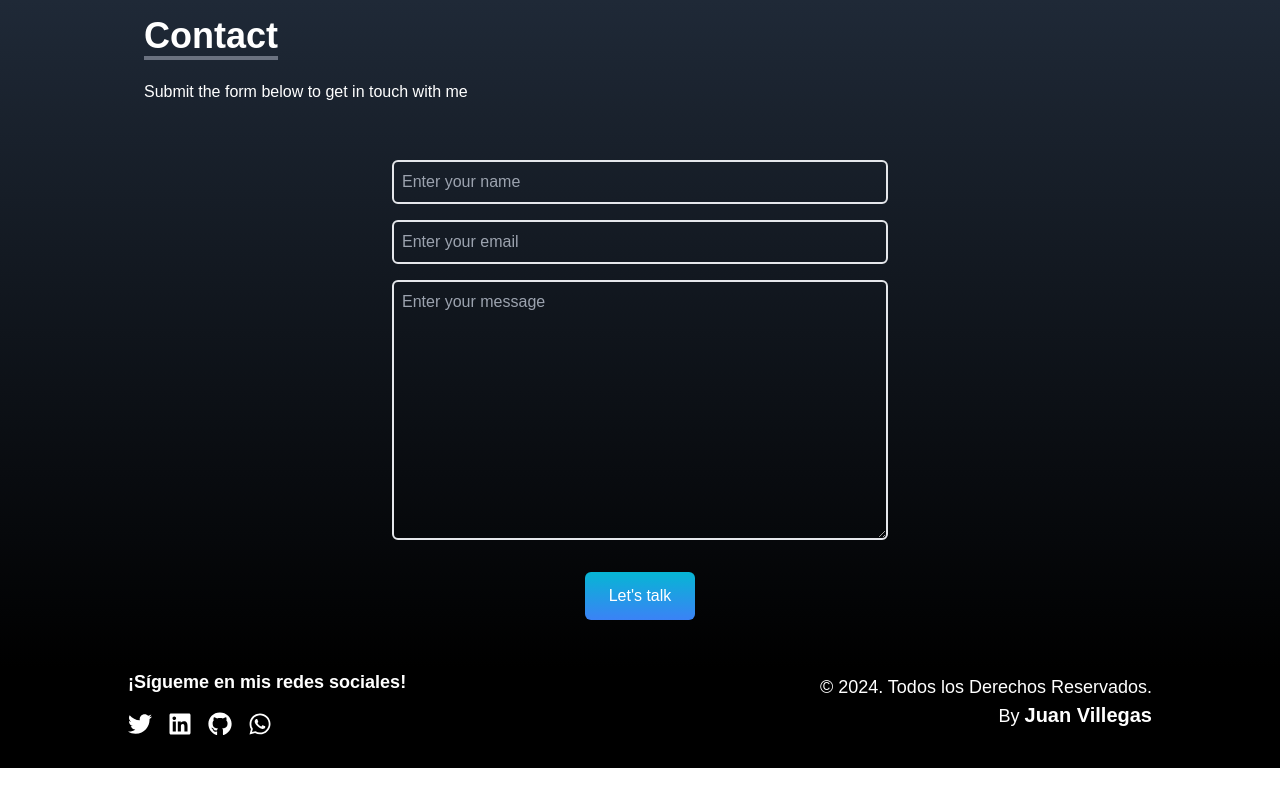
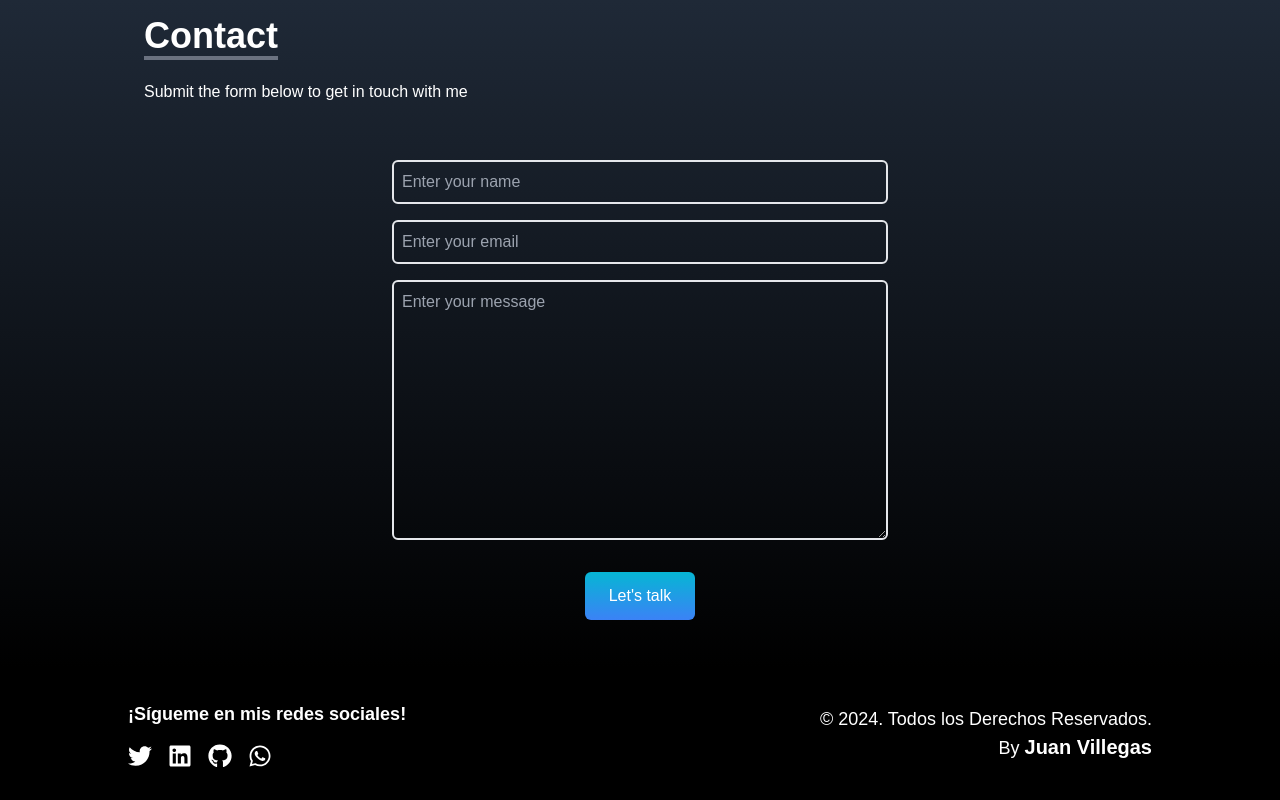
Before and after one commit to juan436/Portafolio, a React (Create React App) app in the folder frontend/: page / in a window 1280 px wide. Shown: the part 1971-2771 px from the top of the page. Before the commit the page ends 2739 px from the top, so only its background shows below. Built offline with nearby package versions, Linux system fonts and the light colour scheme; no server answers.

Commit message:
update footer

```diff
--- a/frontend/src/components/footer.jsx
+++ b/frontend/src/components/footer.jsx
@@ -3,7 +3,7 @@ import { FaTwitter, FaGithub, FaLinkedin, FaWhatsapp } from "react-icons/fa";
 
 const Footer = () => {
   return (
-    <div className="bg-gradient-to-b from-black to-black w-full text-white pb-8">
+    <div className="bg-gradient-to-b from-black to-black w-full text-white p-8">
       <div className="max-w-screen-lg mx-auto flex flex-col md:flex-row justify-between items-center">
         <div className="text-center md:text-left md:order-1 mb-4 md:mb-0">
           <p className="text-lg font-semibold">¡Sígueme en mis redes sociales!</p>
```
